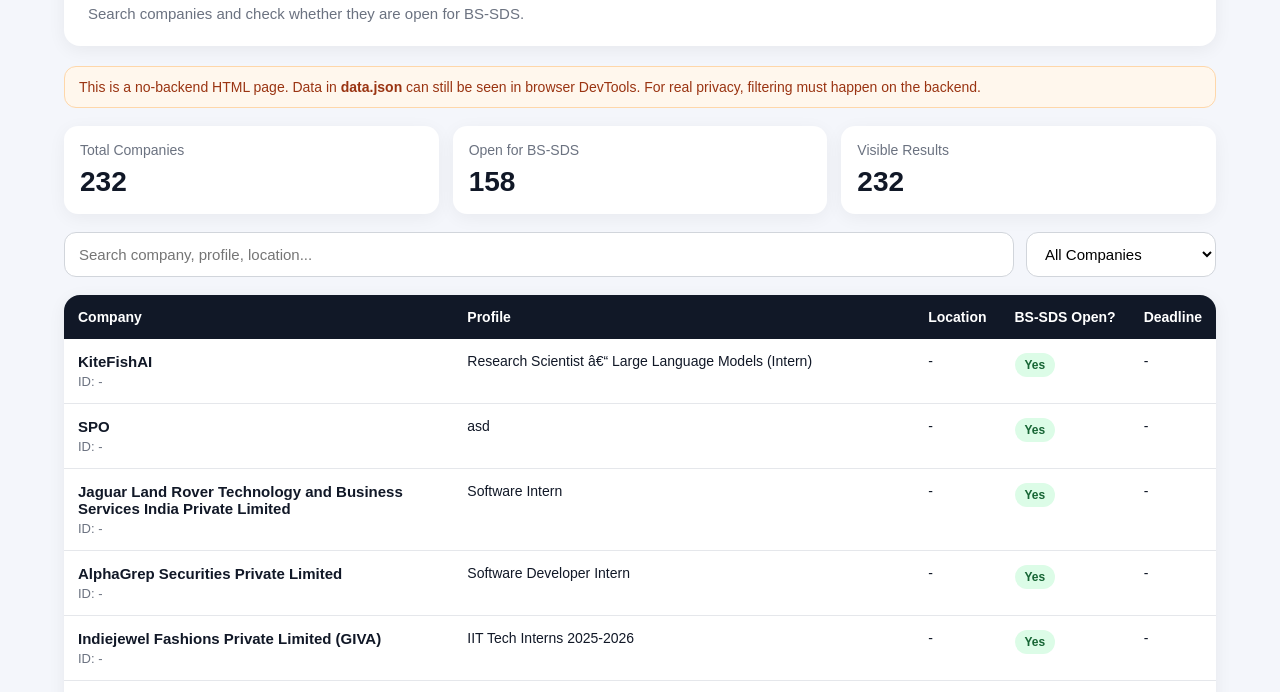
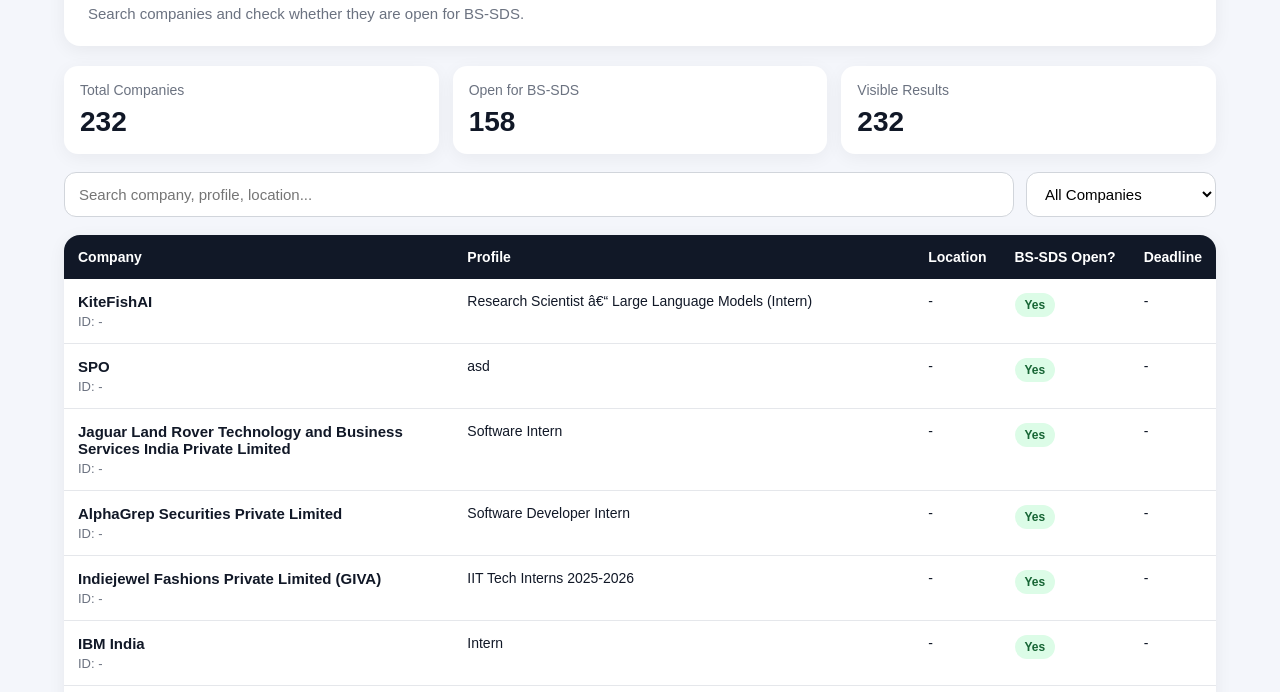
Before and after one commit to muragesh2407-spec/dfdfdf, a plain HTML site: page index.html in a window 1280 px wide. Shown: the part 83-775 px from the top of the page. Drawn offline with Linux system fonts and the light colour scheme.

Commit message:
Add files via upload

```diff
--- a/index.html
+++ b/index.html
@@ -204,10 +204,7 @@
       <p>Search companies and check whether they are open for BS-SDS.</p>
     </div>
 
-    <div class="warning">
-      This is a no-backend HTML page. Data in <b>data.json</b> can still be seen in browser DevTools.
-      For real privacy, filtering must happen on the backend.
-    </div>
+
 
     <div id="errorBox" class="error"></div>
 
```
